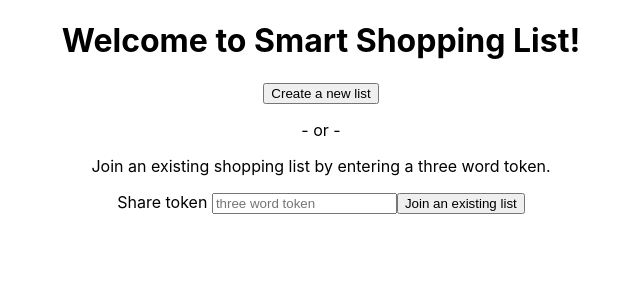
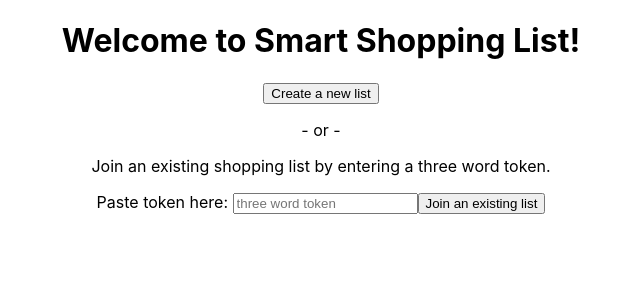
Before and after one commit to the-collab-lab/tcl-16-smart-shopping-list, a React (Create React App) app: page /AddItem in a window 1280 px wide. Shown: the top 300 px of the page, without its empty margins (319-959 px from the left). Built offline with nearby package versions, Linux system fonts and the light colour scheme.

Commit message:
updated join list label

```diff
--- a/src/components/Home.js
+++ b/src/components/Home.js
@@ -30,7 +30,7 @@ const Home = (props) => {
         } else {
           localStorage.setItem('token', token);
           props.setAuth(token);
-          history.push('/ListView'); // when joining url is /ListView but ListView component does not render until refresh
+          history.push('/ListView');
         }
       })
       .catch(function (error) {
@@ -49,7 +49,7 @@ const Home = (props) => {
       <p>- or -</p>
       <p>Join an existing shopping list by entering a three word token.</p>
       <form onSubmit={onSubmitHandler}>
-        <label htmlFor="joinList">Share token </label>
+        <label htmlFor="joinList">Paste token here: </label>
         <input
           id="joinList"
           name="joinList"
```
